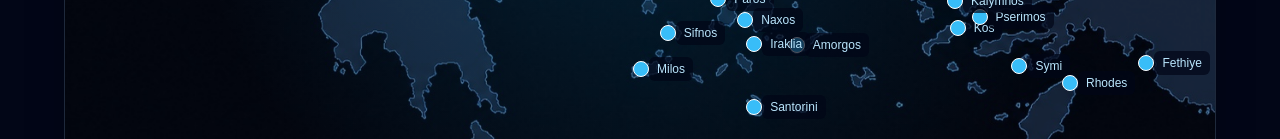
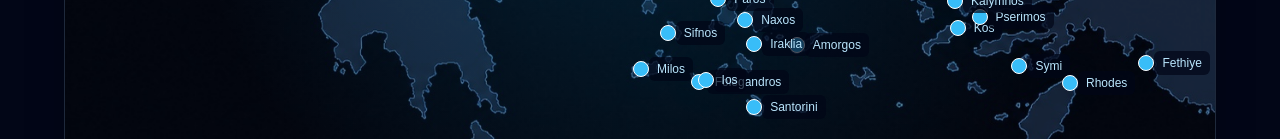
Before and after one commit to PeterMExley/Travel-Map, a Next.js app: page /countries/greece in a window 1280 px wide. Shown: the part 813-952 px from the top of the page. Built offline with nearby package versions, Linux system fonts and the light colour scheme.

Commit message:
Update page.jsx

```diff
--- a/app/countries/greece/page.jsx
+++ b/app/countries/greece/page.jsx
@@ -43,7 +43,13 @@ const AEGEAN_MARKERS = [
   },
 
   { name: "Crete", x: 58.89, y: 91.2, route: "/countries/greece/crete" },
-
+  {
+    name: "Folegandros",
+    x: 55.1,
+    y: 74.3,
+    route: "/countries/greece/folegandros",
+  },
+  { name: "Ios", x: 55.7, y: 74.1, route: "/countries/greece/ios" },
   { name: "Samos", x: 72.54, y: 58.2, route: "/countries/greece/samos" },
   { name: "Patmos", x: 69.95, y: 62.7, route: "/countries/greece/patmos" },
   { name: "Kos", x: 77.63, y: 68.9, route: "/countries/greece/kos" },
```
